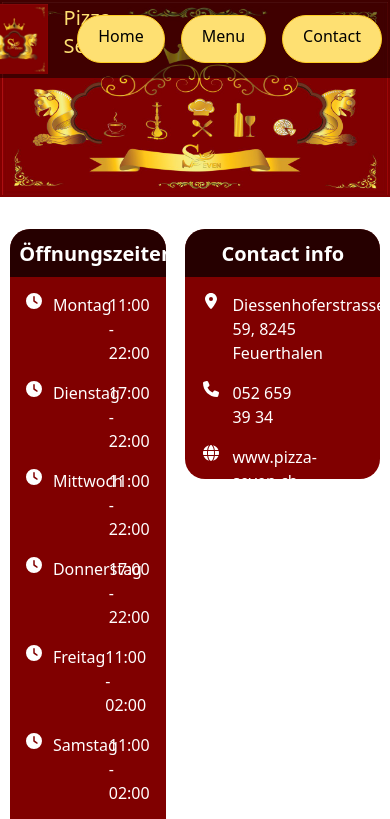
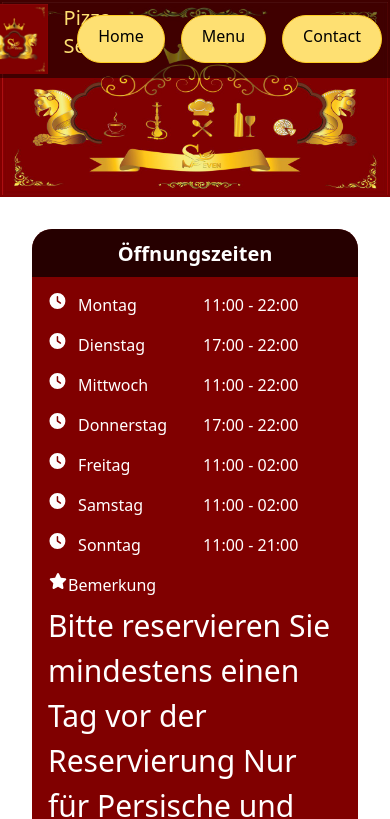
Before and after one commit to Mona-Ak/Pizza-Seven, a Next.js app: page /contact in a window 390 px wide. Shown: the top 819 px of the page. Built offline with nearby package versions, Linux system fonts and the light colour scheme.

Commit message:
creating style for phones

```diff
--- a/app/menu/persischemenu/page.jsx
+++ b/app/menu/persischemenu/page.jsx
@@ -7,6 +7,7 @@
 import fesenjan from "../../../public/images/foods/fesenjan.jpg";
 import khoreshtkarafs from "../../../public/images/foods/khoreshtkarafs.jpg";
 import aschreschte from "../../../public/images/foods/aschreschte.jpg";
+import zereschkpolo from "../../../public/images/foods/zereshkpolo.jpg"
 
 
 export const Persisch = () => {
@@ -83,6 +84,16 @@
             </div>
           </div>
         </div>
+
+        <div className="div">
+          <Image alt="Asch Reschte" src={zereschkpolo} className="image" />
+          <div className="div2">
+            <h2 className="h2">Zereschk Polo ba Morq <br /><span className="span">Hänchen, Reis mit Safran und Berberitze</span></h2>
+            <div className="price-div">
+              <h2 className="price">18.00 CHF</h2>
+            </div>
+          </div>
+        </div>
       </div>
     </section>
   )
--- a/components/nav.jsx
+++ b/components/nav.jsx
@@ -17,12 +17,15 @@
         <Image src= {Logo} width={70} height={70} alt="logo"  />
         <h1 className="nav-h1">Pizza-Seven</h1>
       </Link>
+
       <Link href="/" className="nav-link">
         <h2 >Home</h2>
       </Link>
+
       <Link href="/menu" className="nav-link">
         <h2 >Menu</h2>
       </Link>
+
       <Link href="/contact" className="nav-link">
         <h2 >Contact</h2>
       </Link>
--- a/styles/global.css
+++ b/styles/global.css
@@ -324,3 +324,24 @@
   margin-bottom: 2%;
   width: 100%;
 }
+
+
+
+@media only screen and (max-width: 500px) {
+  .contact-container{
+    display: flex;
+    flex-direction: column;
+    margin: 2rem;
+  }
+
+  .öffnungszeiten{
+    width: 100%;
+
+  }
+
+  .address-info{
+    width: 100%;
+    margin-top: 2rem;
+  }
+
+}
```
